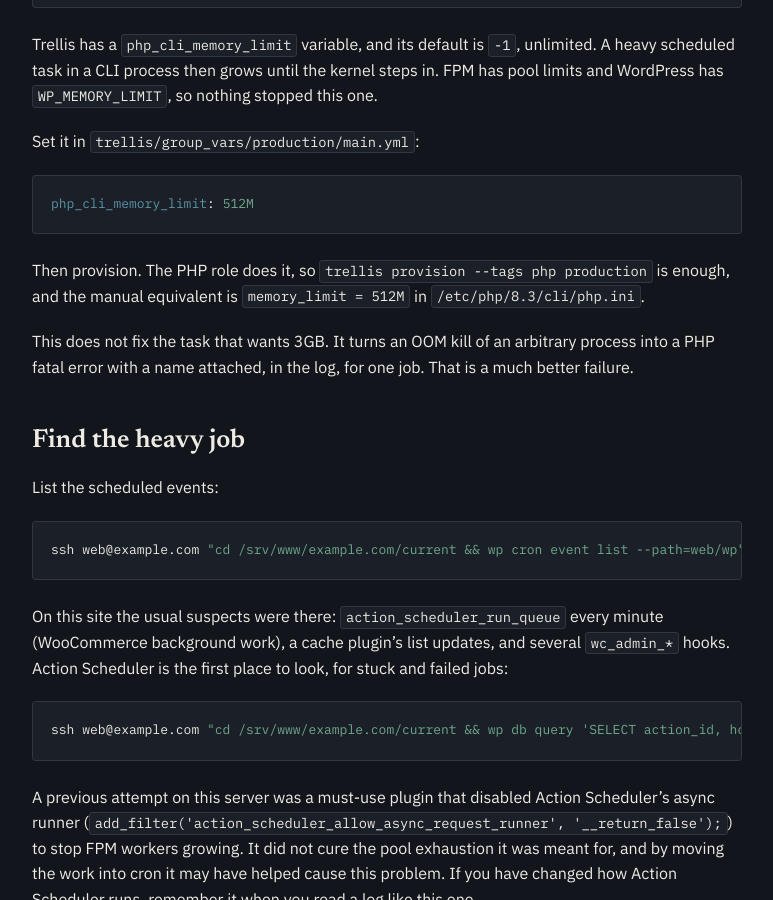
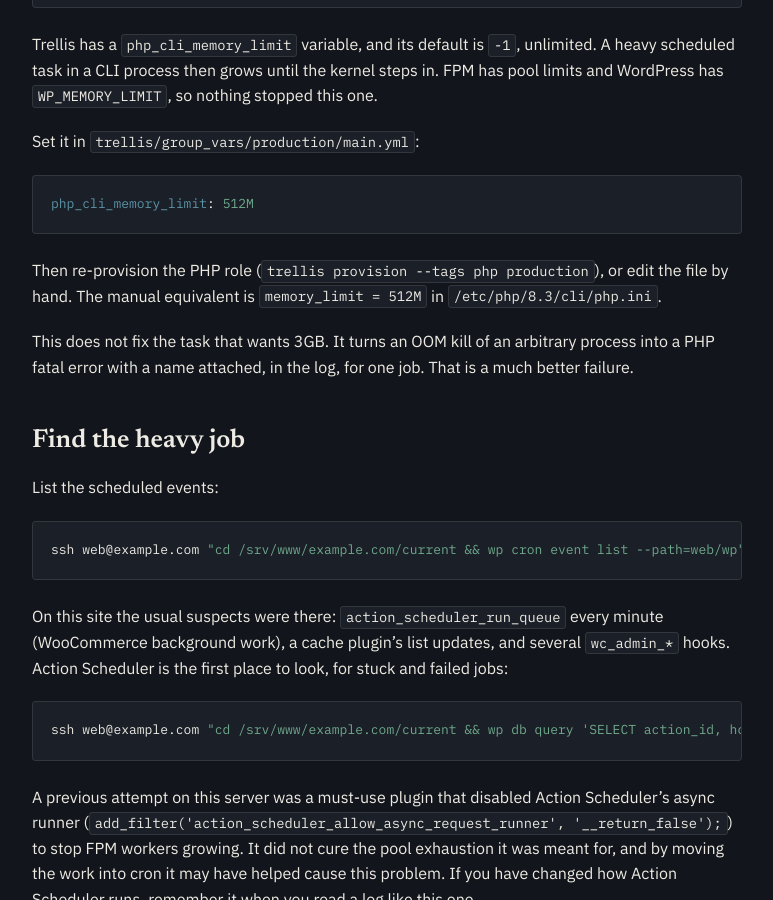
Before and after one commit to wpvillain/wpvillain.github.io, a Jekyll site: the page built from _posts/2026-10-29-linux-oom-killer-wordpress-cron-php-cli-memory-limit-trellis.markdown, in a window 1280 px wide and 900 px high, scrolled down 2296 px. Shown: the whole window, without its empty margins (96-869 px from the left). Built offline with Jekyll 4.4.1, drawn with Linux system fonts in a browser that asks for light colours.

Commit message:
Soften the provision step in the OOM post

````diff
--- a/_posts/2026-10-29-linux-oom-killer-wordpress-cron-php-cli-memory-limit-trellis.markdown
+++ b/_posts/2026-10-29-linux-oom-killer-wordpress-cron-php-cli-memory-limit-trellis.markdown
@@ -81,7 +81,7 @@ Set it in `trellis/group_vars/production/main.yml`:
 php_cli_memory_limit: 512M
 ```
 
-Then provision. The PHP role does it, so `trellis provision --tags php production` is enough, and the manual equivalent is `memory_limit = 512M` in `/etc/php/8.3/cli/php.ini`.
+Then re-provision the PHP role (`trellis provision --tags php production`), or edit the file by hand. The manual equivalent is `memory_limit = 512M` in `/etc/php/8.3/cli/php.ini`.
 
 This does not fix the task that wants 3GB. It turns an OOM kill of an arbitrary process into a PHP fatal error with a name attached, in the log, for one job. That is a much better failure.
 
````
